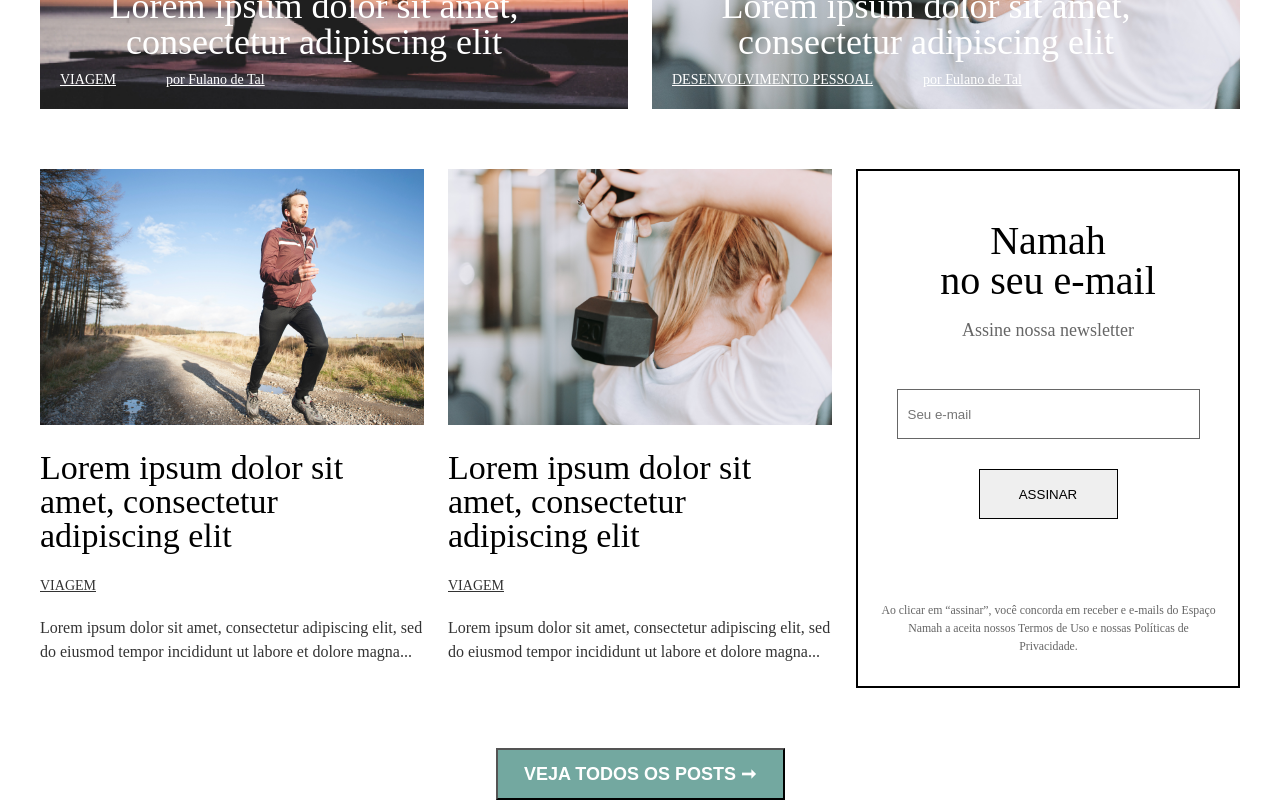
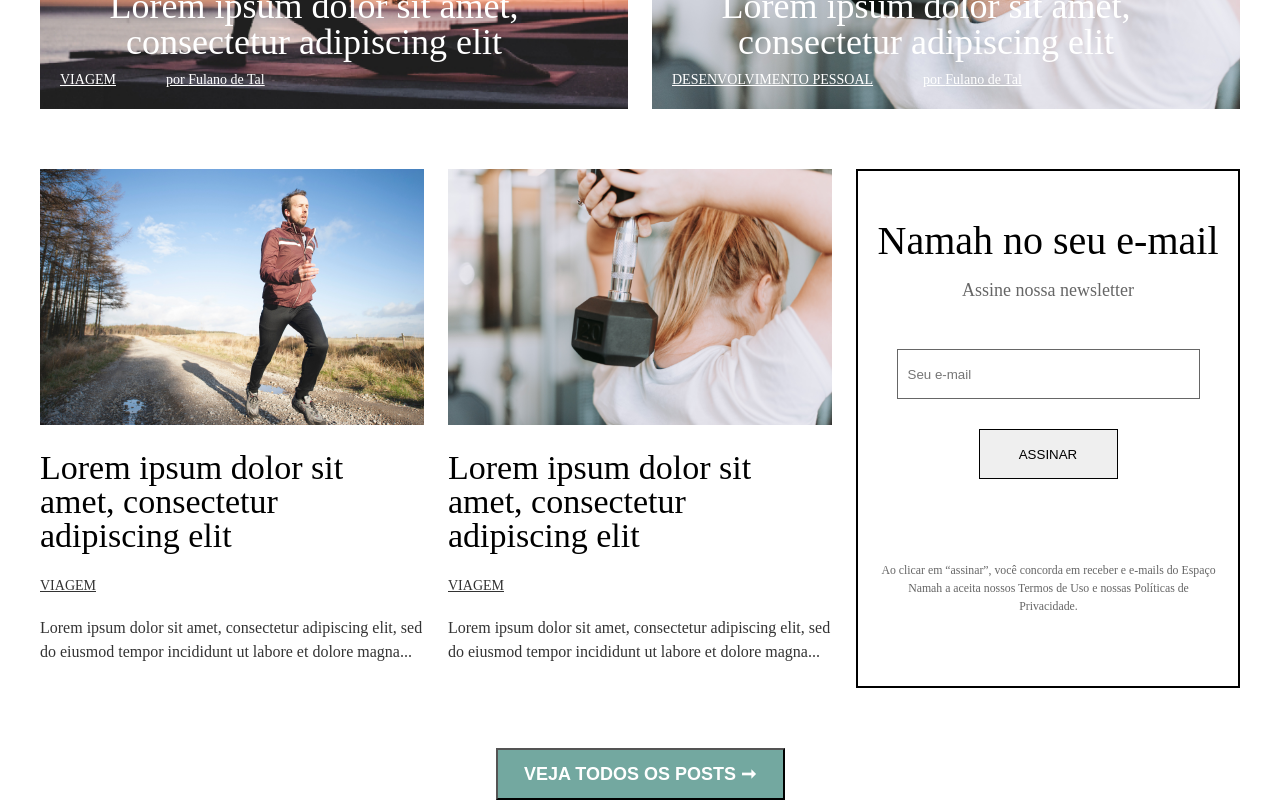
Before and after one commit to dmmaia/the-big-bang-shop-test, a React (Create React App) app: page / in a window 1280 px wide. Shown: the part 1761-2561 px from the top of the page. Built offline with nearby package versions, Linux system fonts and the light colour scheme.

Commit message:
problem with tag fixed

```diff
--- a/src/pages/Home/NewLetter/index.js
+++ b/src/pages/Home/NewLetter/index.js
@@ -4,8 +4,8 @@ import "./styles.css";
 
 const NewLetter = () => (
     <div className="newsLetter">
-        <h2>Namah</h2>
-        <h2>no seu e-mail</h2>
+        <h2>Namah no seu e-mail</h2>
+
         <p>Assine nossa newsletter</p>
 
         <input type='text' placeholder="Seu e-mail" className="textEmail" />
```
